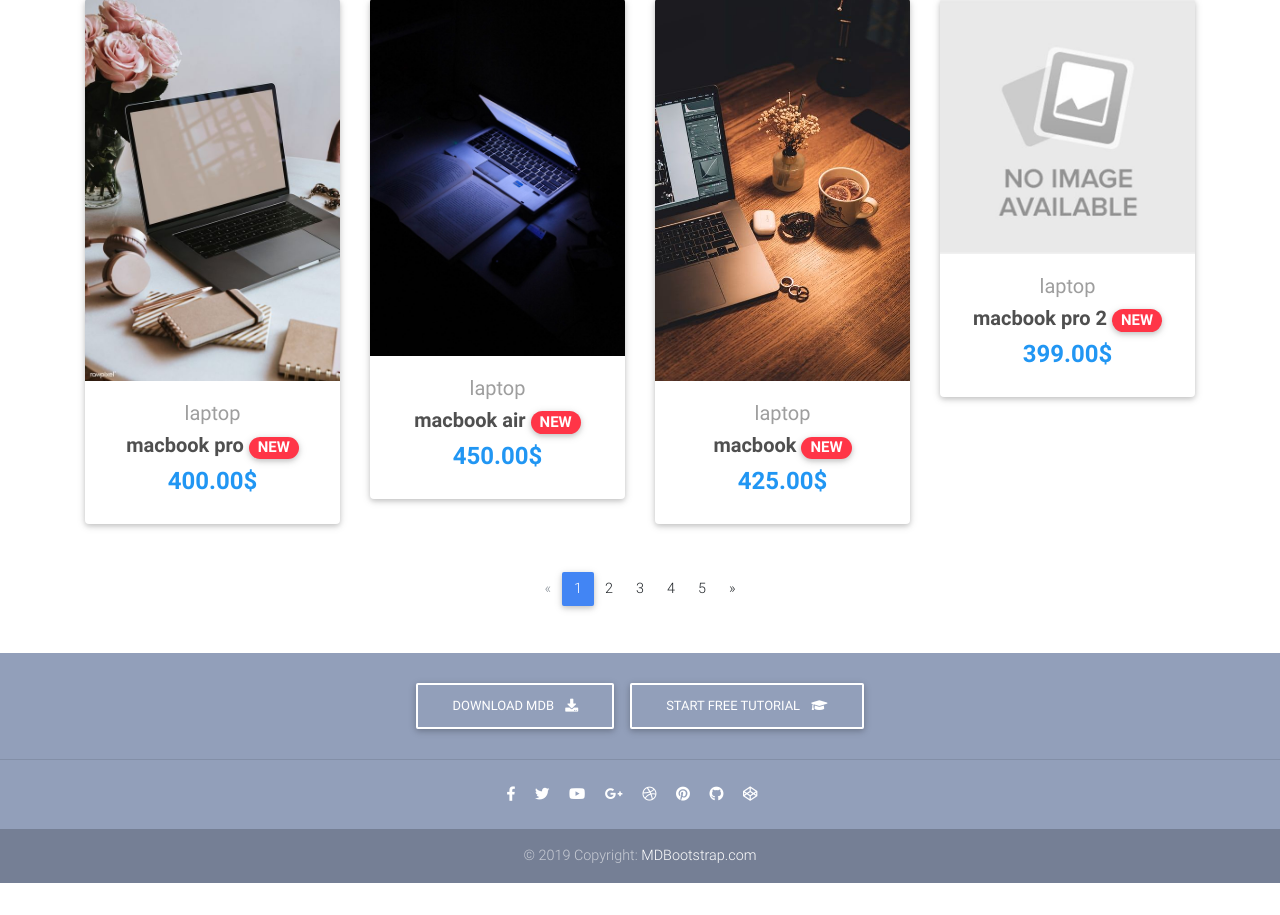
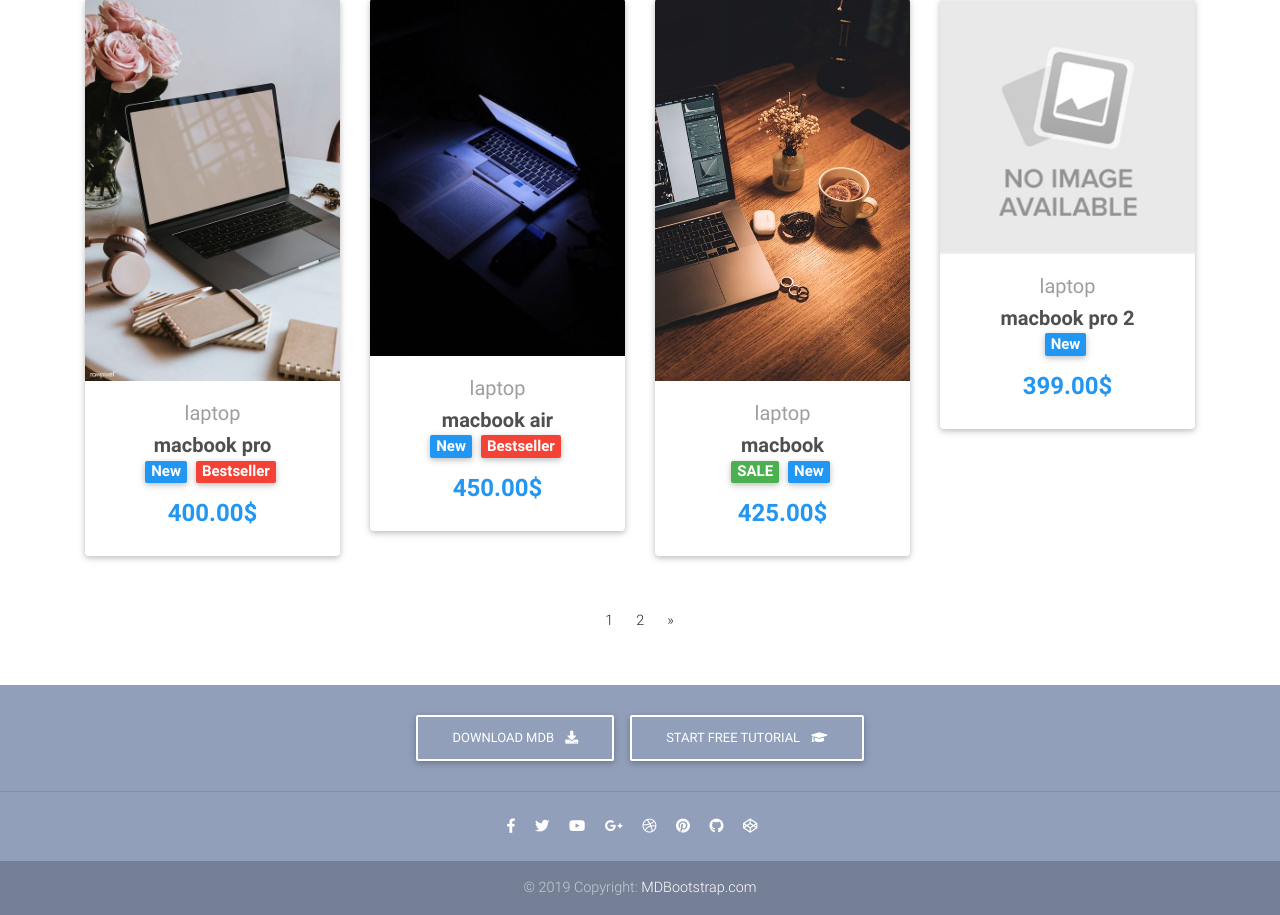
Before and after one commit to hebaashraf55/ecommerce-projject, a Django app: page / in a window 1280 px wide. Shown: the part 187-1102 px from the top of the page. Before the commit the page ends 1070 px from the top, so only its background shows below. Run offline with Django 4.2, Linux system fonts and the light colour scheme; data comes from the database, SQL or seed files in the repository; both versions use the stored data as it was after the commit; parts of the project's set-up code (start-up, migrations or seed data) failed here and were passed over; some libraries are stand-ins or nearby versions.

Commit message:
add pagination

```diff
--- a/product/models.py
+++ b/product/models.py
@@ -14,8 +14,11 @@ class Product(models.Model):
     PRODiscription = models.TextField(max_length=1000, verbose_name=_("Product Description"))
     PROImg = models.ImageField(upload_to='product/', verbose_name=_("Image"), blank=True, null=True)
     PROPrice = models.DecimalField(max_digits=5, decimal_places=2, verbose_name=_("Price"))
+    PRODiscountPrice = models.DecimalField(max_digits=5, decimal_places=2, verbose_name=_("Discount Price"))
     PROCoast = models.DecimalField(max_digits=5, decimal_places=2, verbose_name=_("Cost"))
     PROCreated = models.DateTimeField(verbose_name=_("Created At "))
+    PROISNew = models.BooleanField(default=True)
+    PROISBestsaler = models.BooleanField(default=False)
 
     PROSlug = models.SlugField(blank=True, null=True)
 
--- a/product/templates/Product/product_list.html
+++ b/product/templates/Product/product_list.html
@@ -90,14 +90,34 @@
                     </a>
                     <h5>
                       <strong>
-                        <a href="{% url 'products:product_details' product.PROSlug %}" class="dark-grey-text">{{product.PROName}}
-                          <span class="badge badge-pill danger-color">NEW</span>
+                        <a href="{% url 'products:product_details' product.id %}" class="dark-grey-text">{{product.PROName}}
                         </a>
+                        <p>
+                          {% if product.PRODiscountPrice > 0 %}
+                              <a href="">
+                                <span class="badge green mr-1">SALE</span>
+                              </a>
+                          {% endif %}
+
+                          {% if product.PROISNew %}
+                            <a href="">
+                              <span class="badge blue mr-1">New</span>
+                            </a>
+                          {% endif %}
+
+                          {% if product.PROISBestsaler %}
+                            <a href="">
+                              <span class="badge red mr-1">Bestseller</span>
+                            </a>
+                          {% endif %}
+
+                        </p>
                       </strong>
                     </h5>
 
                     <h4 class="font-weight-bold blue-text">
                       <strong>{{product.PROPrice}}$</strong>
+
                     </h4>
 
                   </div>
@@ -116,44 +136,49 @@
       </section>
       <!--Section: Products v.3-->
 
+
+{% if product_list.has_other_pages %}
       <!--Pagination-->
       <nav class="d-flex justify-content-center wow fadeIn">
         <ul class="pagination pg-blue">
 
           <!--Arrow left-->
-          <li class="page-item disabled">
-            <a class="page-link" href="#" aria-label="Previous">
-              <span aria-hidden="true">&laquo;</span>
-              <span class="sr-only">Previous</span>
-            </a>
-          </li>
+          {% if product_list.has_previous %}
+              <li class="page-item">
+              <a class="page-link" href="?page={{product_list.previous_page_number}}" aria-label="Previous">
+                <span aria-hidden="true">&laquo;</span>
+                <span class="sr-only"> Previous </span>
+                </a>
+              </li>
+           {% else %}
+             <li class="page-item disabled"></li>
+          {% endif %}
 
-          <li class="page-item active">
-            <a class="page-link" href="#">1
-              <span class="sr-only">(current)</span>
-            </a>
-          </li>
-          <li class="page-item">
-            <a class="page-link" href="#">2</a>
-          </li>
-          <li class="page-item">
-            <a class="page-link" href="#">3</a>
-          </li>
-          <li class="page-item">
-            <a class="page-link" href="#">4</a>
-          </li>
-          <li class="page-item">
-            <a class="page-link" href="#">5</a>
-          </li>
+              {% for pages in product_list.paginator.page_range %}
 
-          <li class="page-item">
-            <a class="page-link" href="#" aria-label="Next">
-              <span aria-hidden="true">&raquo;</span>
-              <span class="sr-only">Next</span>
-            </a>
-          </li>
+                {% if product_list.number == pages %}
+                   <li class="page-item ">
+                    <a class="page-link" href="#"> {{ pages }} </a>
+                   </li>
+                  {% else %}
+                    <li class="page-item" > <a class="page-link current" href="?page={{pages}}">{{ pages }}</a></li>
+                  {% endif %}
+                {% endfor %}
+
+          {% if product_list.has_next %}
+              <li class="page-item ">
+                  <a class="page-link" href="?page={{product_list.next_page_number}}" aria-label="Next">
+                  <span aria-hidden="true">&raquo;</span>
+                  <span class="sr-only"> Next </span>
+                  </a>
+              </li>
+            {% else %}
+                <li class="page-item disabled"></li>
+          {% endif %}
+
         </ul>
       </nav>
+ {% endif %}
       <!--Pagination-->
 
     </div>
--- a/product/urls.py
+++ b/product/urls.py
@@ -5,7 +5,7 @@ app_name ='product'
 
 urlpatterns = [
     path('', views.product_list),
-    path('<str:PROSlug>', views.product_details, name= 'product_details'),
+    path('<int:id>',views.product_details, name= 'product_details'),
 
 
 
--- a/product/views.py
+++ b/product/views.py
@@ -16,7 +16,7 @@ def product_list(request):
 
 
 
-def product_details(request, slug):
-    product_details = Product.objects.get(PROSlug=slug)
+def product_details(request, id):
+    product_details = Product.objects.get(id=id)
     context = {'product_details' : product_details}
     return render(request, 'Product/product_details.html' , context)
--- a/static/site_static/css/style.css
+++ b/static/site_static/css/style.css
@@ -25,3 +25,6 @@ body,
 .mynav{
   margin-top: 5rem;
 }
+.green{
+  background-color: #14a44d;
+}
--- a/templates/base.html
+++ b/templates/base.html
@@ -54,7 +54,7 @@
     <div class="container">
 
       <!-- Brand -->
-      <a class="navbar-brand waves-effect" href="/" target="_blank">
+      <a class="navbar-brand waves-effect" href="/">
         <strong class="blue-text">River Way </strong>
       </a>
 
```
Also changed, not shown: product/templates/Product/product_details.html (+15 -2 lines), db.sqlite3, product/migrations/0016_product_prodiscountprice.py (added), product/migrations/0017_product_proisbestsaler_product_proisnew.py (added).
